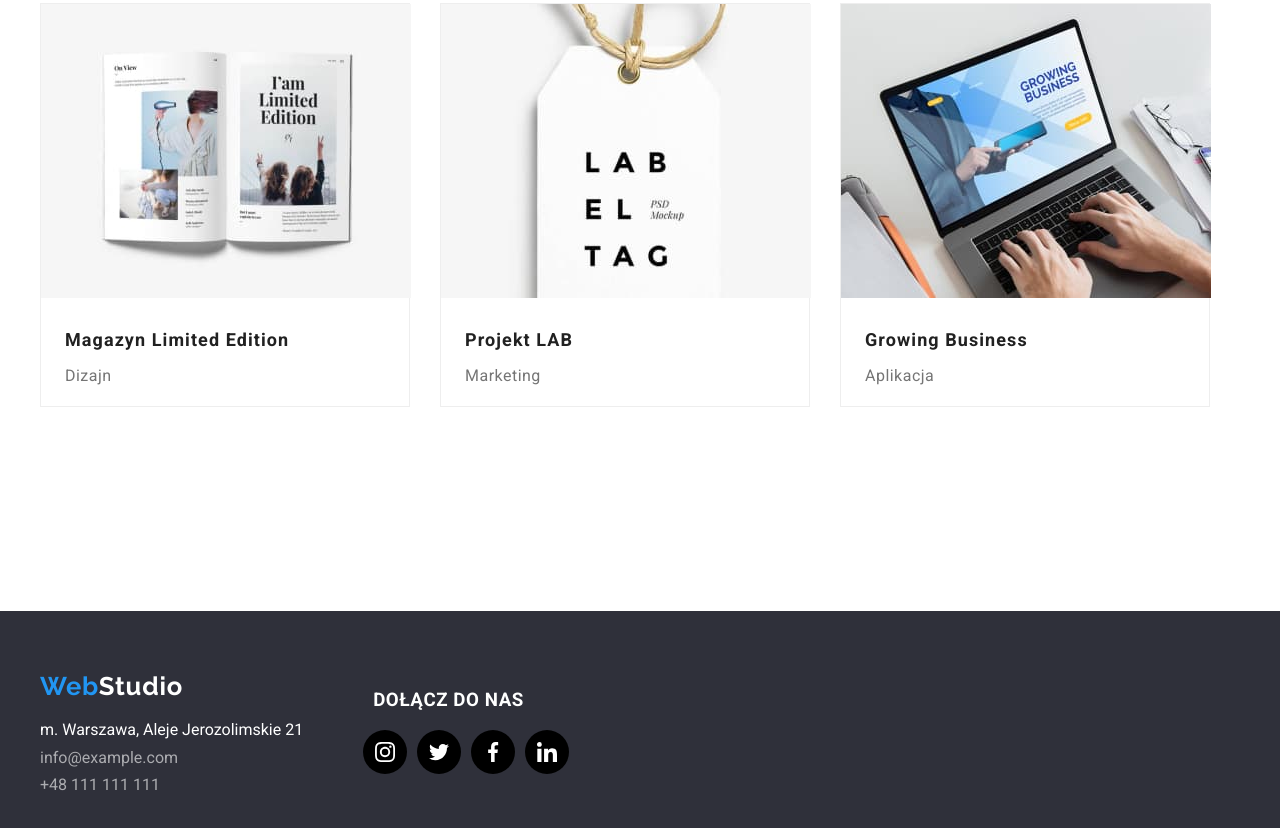
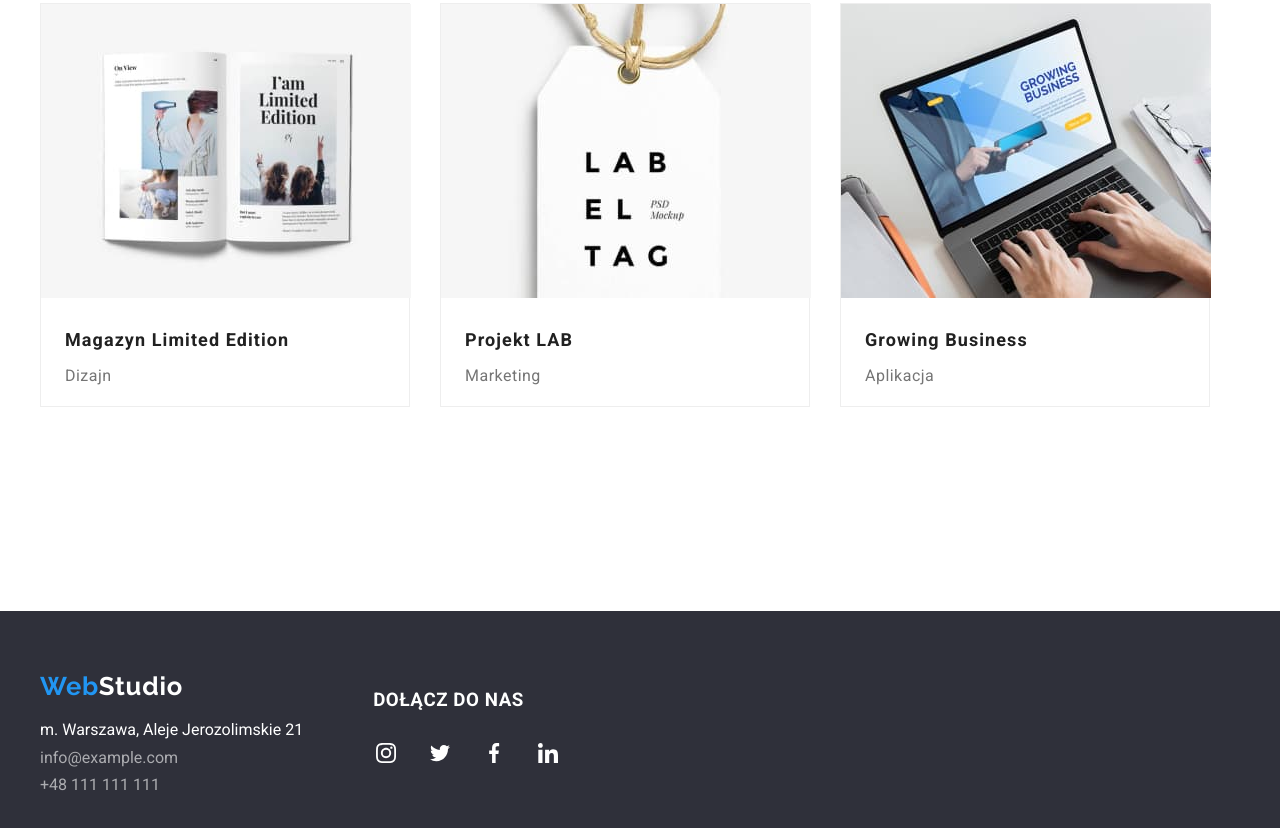
Before and after one commit to YaroslavaB77/goit-markup-hw-04, a plain HTML site: page portfolio.html in a window 1280 px wide. Shown: the part 1203-2031 px from the top of the page. Drawn offline with nearby package versions, Linux system fonts and the light colour scheme.

Commit message:
Update portfolio.html

```diff
--- a/portfolio.html
+++ b/portfolio.html
@@ -175,13 +175,9 @@
           <div>
             <h3 class="tertiary-header">Dołącz do nas</h3>
             <ul class="social-media-bottom-list">
-              <li>
+              <li class="icon-social-bottom-border">
                 <a href="#">
-                  <svg
-                    width="44"
-                    height="44"
-                    class="circle-bottom icon-social-bottom">
-                    <circle r="22" cx="22" cy="22" />
+                  <svg width="44" height="44" class="icon-social-bottom">
                     <use
                       href="./images/icons.svg#icon-instagram"
                       x="12"
@@ -190,13 +186,9 @@
                       width="20"></use></svg
                 ></a>
               </li>
-              <li>
+              <li class="icon-social-bottom-border">
                 <a href="#">
-                  <svg
-                    width="44"
-                    height="44"
-                    class="circle-bottom icon-social-bottom">
-                    <circle r="22" cx="22" cy="22" />
+                  <svg width="44" height="44" class="icon-social-bottom">
                     <use
                       href="./images/icons.svg#icon-twitter"
                       x="12"
@@ -205,13 +197,9 @@
                       width="20"></use></svg
                 ></a>
               </li>
-              <li>
+              <li class="icon-social-bottom-border">
                 <a href="#">
-                  <svg
-                    width="44"
-                    height="44"
-                    class="circle-bottom icon-social-bottom">
-                    <circle r="22" cx="22" cy="22" />
+                  <svg width="44" height="44" class="icon-social-bottom">
                     <use
                       href="./images/icons.svg#icon-facebook"
                       x="12"
@@ -220,13 +208,9 @@
                       width="20"></use></svg
                 ></a>
               </li>
-              <li>
+              <li class="icon-social-bottom-border">
                 <a>
-                  <svg
-                    width="44"
-                    height="44"
-                    class="circle-bottom icon-social-bottom">
-                    <circle r="22" cx="22" cy="22" />
+                  <svg width="44" height="44" class="icon-social-bottom">
                     <use
                       href="./images/icons.svg#icon-linkedin"
                       x="12"
```
